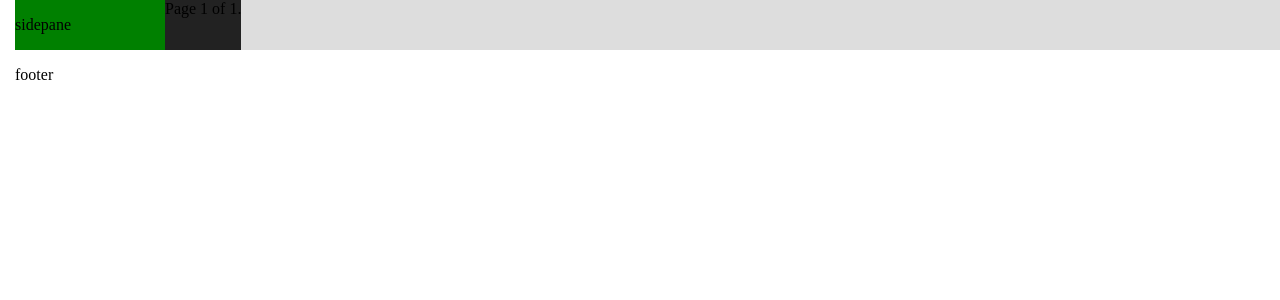
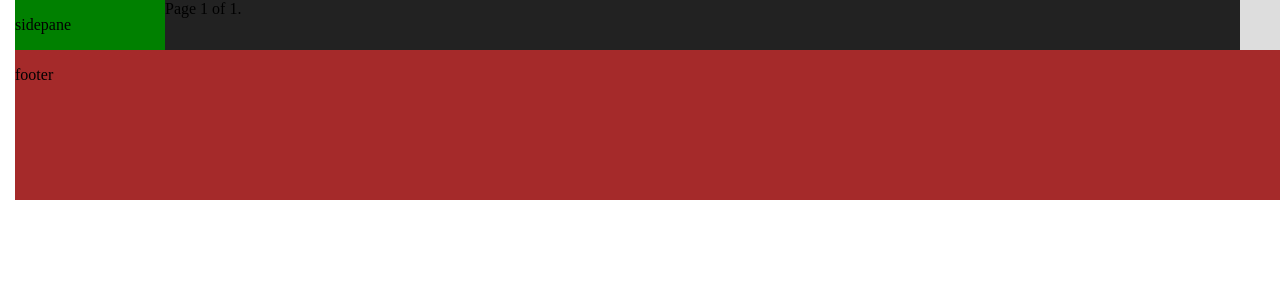
Before and after one commit to BrettRD/PersonalWebsite, a Django app: a page that uses blog/templates/blog/base.html in a window 1280 px wide. Shown: the part 50-350 px from the top of the page. Run offline with Django 3.2, Linux system fonts and the light colour scheme; the visitor is signed in with stand-in values (Sample User, id 1); data that the repository does not hold is empty.

Commit message:
added css footer

```diff
--- a/blog/static/css/blog.css
+++ b/blog/static/css/blog.css
@@ -37,7 +37,15 @@
     position: relative;
     background: #222222;
     display: inline-grid;
-    /*width:85%;*/
+    width:85%;
+}
+
+div.footer {
+    position: relative;
+    background: brown;
+    width: 100%;
+    height: 150px;
+    display: inline-flex;
 }
 
 div.date {
```
